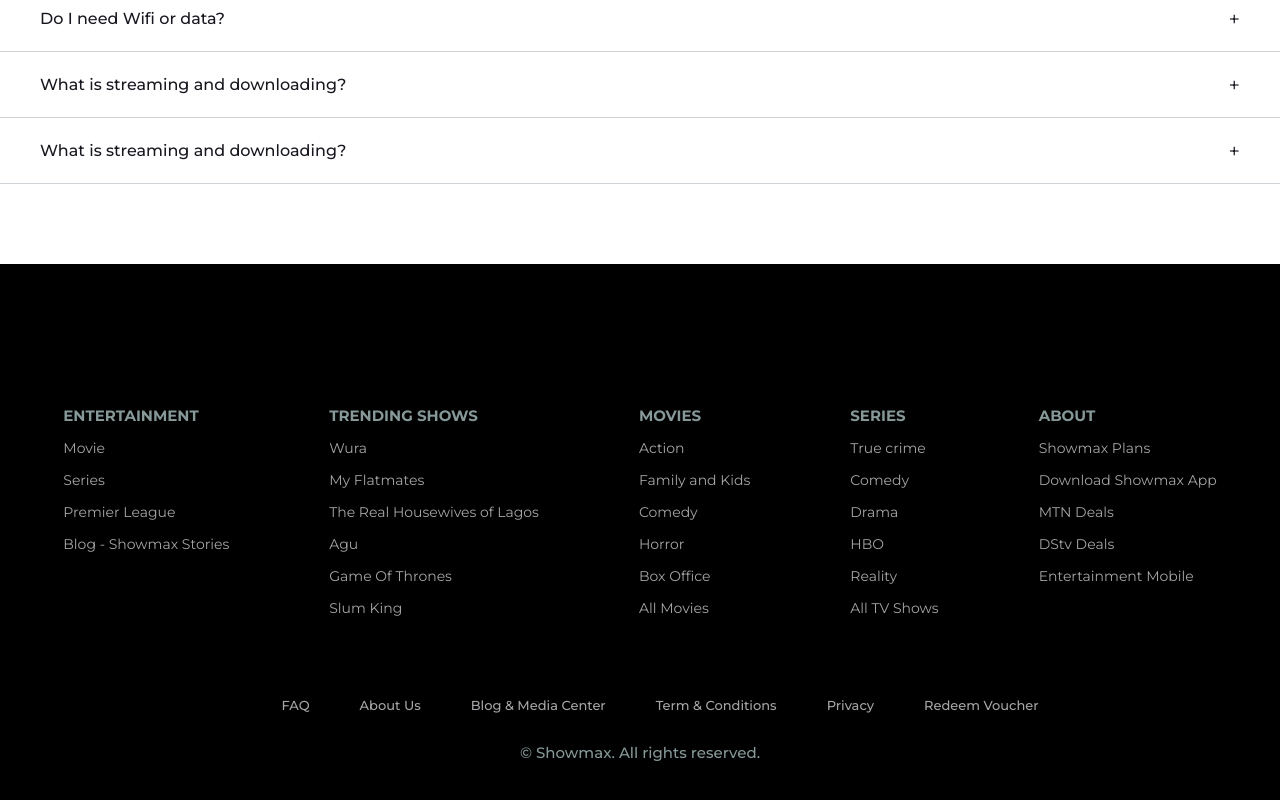
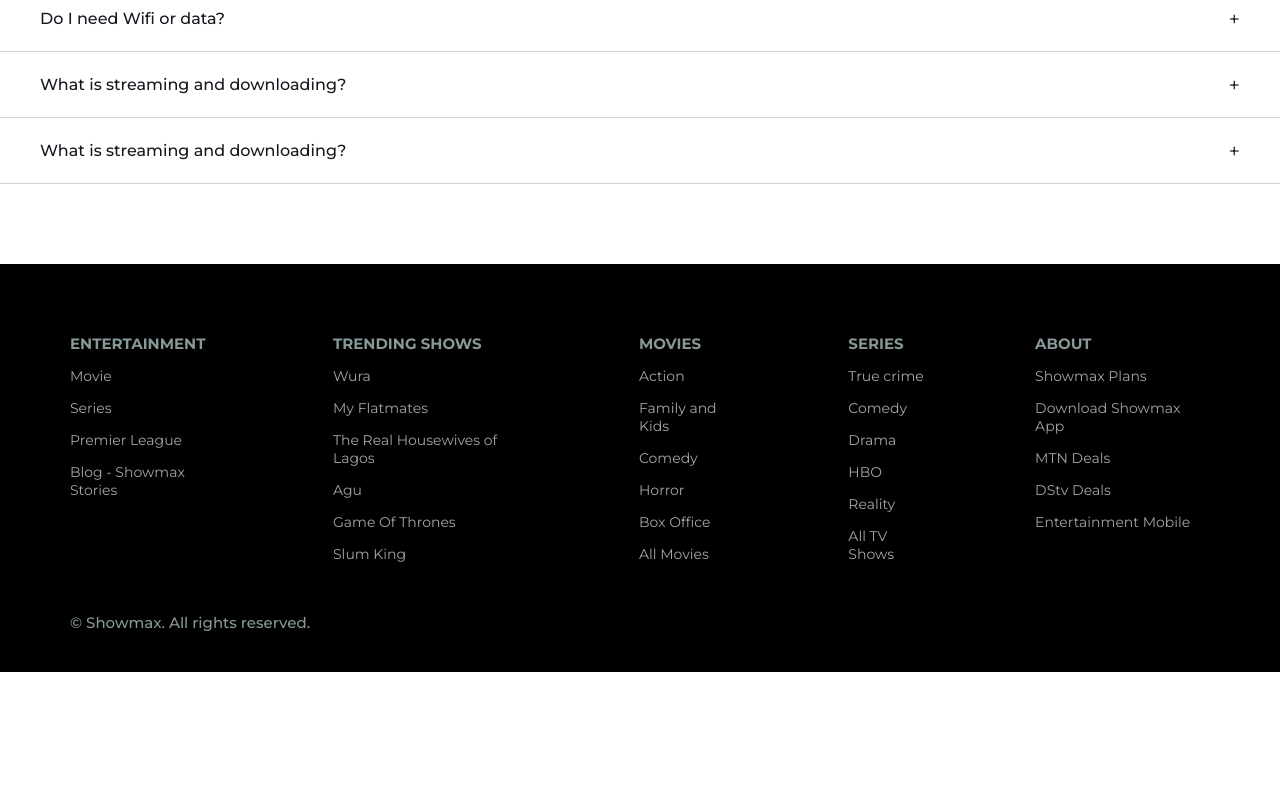
Before and after one commit to gayoola/showmax_Clone, a plain HTML site: page index.html in a window 1280 px wide. Shown: the part 2989-3789 px from the top of the page. After the commit the page ends 3661 px from the top, so only its background shows below. Drawn offline with Linux system fonts and the light colour scheme.

Commit message:
Implemented responsive design for the footer section

```diff
--- a/index.html
+++ b/index.html
@@ -373,15 +373,8 @@
             </div>
         </div>
 
-        <ul class="nav-list">
-            <li class="nav-item"><a href="#" class="nav-link">FAQ</a></li>
-            <li class="nav-item"><a href="#" class="nav-link">About Us</a></li>
-            <li class="nav-item"><a href="#" class="nav-link">Blog & Media Center</a></li>
-            <li class="nav-item"><a href="#" class="nav-link">Term & Conditions</a></li>
-            <li class="nav-item"><a href="#" class="nav-link">Privacy</a></li>
-            <li class="nav-item"><a href="#" class="nav-link">Redeem Voucher</a></li>
-        </ul>
-        <span style="color: #fff"> &copy; Showmax. All rights reserved.</span>
+        <span class="copyright" style="color: #fff"> &copy; Showmax. All rights reserved.</span>
+
     </footer>
     <script src="./JS/main.js"></script>
 </body>
--- a/scss/style.scss
+++ b/scss/style.scss
@@ -442,42 +442,33 @@
 
 
 
-footer {
+.footer {
     background-color: #000;
     display: flex;
     flex-direction: column;
     justify-content: center;
     position: absolute;
     width: 100%;
+    padding: 4rem;
+    gap: 2rem;
 
+    &__grid {
+        @include flex;
+        flex-direction: column;
+        grid-gap: 2rem;
+    }
 
-    .nav-list {
-        @include flex;
-        gap: 2rem;
-        flex-direction: column;
-        width: 100%;
-        max-width: 1300px;
-        margin: 0 auto;
-
-        a {
-            font-size: 1.6rem;
-            @include font-weight(medium);
-
-            &.active {
-                border-bottom: 1px solid #fff;
-            }
+    &__col {
+        li {
+            margin-top: .8rem;
         }
     }
 
     span {
         width: fit-content;
-        margin-left: 4rem;
         font-size: 1.5rem;
         @include font-weight(medium);
-        // margin-left: 4rem;
         color: rgba(224, 255, 255, 0.598) !important;
-        max-width: 1300px;
-        margin: 0 auto;
     }
 }
 
@@ -494,6 +485,49 @@
 
                 img {
                     width: 35%;
+                }
+                .footer {
+                    display: flex;
+                    gap: 3rem;
+
+
+                    &__grid {
+                        background-color: black;
+                        margin-bottom: 5rem;
+                    }
+
+                    &__col {
+
+                        span {
+                            font-weight: 700;
+                        }
+
+                        li {
+                            margin-top: 1.4rem;
+                        }
+                        a {
+                            color: rgb(164, 165, 167);
+                            font-size: 1.4rem;
+                        }
+                    }
+
+
+                    .nav-list {
+                        display: flex;
+                        flex-direction: row;
+                        gap: 5rem;
+
+                        a {
+                            font-size: 1.3rem;
+                            color: rgb(164, 165, 167);
+                        }
+
+                    }
+
+                    span {
+                        text-align: center;
+                        width: auto;
+                    }
                 }
             }
         }
@@ -644,19 +678,17 @@
     }
 
 
+
+
     .footer {
-        height: 80vh;
-        display: flex;
-        gap: 3rem;
-
 
         &__grid {
             background-color: black;
             display: flex;
-            align-items: start;
-            justify-content: center;
+            flex-direction: row;
             grid-gap: 10rem;
-            margin-bottom: 5rem;
+            width: fit-content;
+            padding: 3rem;
         }
 
         &__col {
@@ -687,8 +719,8 @@
 
         }
 
-        span {
-            text-align: center;
+        .copyright {
+            padding-left: 3rem;
             width: auto;
         }
     }
```
Also changed, not shown: dist/css/style.css, 1 other file.
